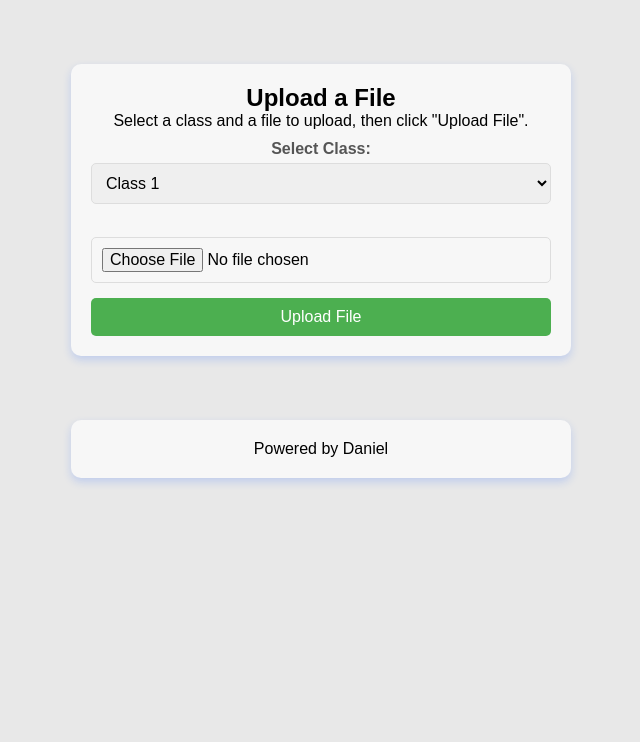
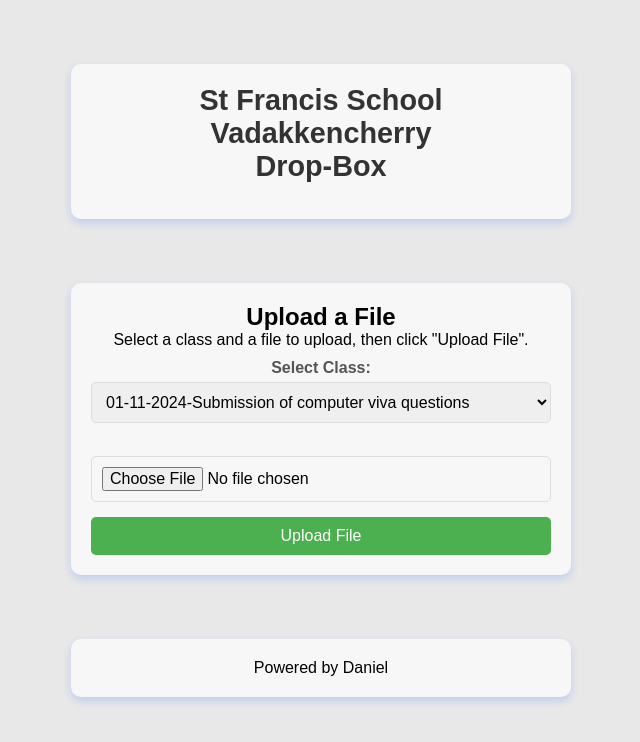
Before and after one commit to deadpool395/Drop-Box, a website: page public/index.html in a window 1280 px wide. Shown: the whole page, without its empty margins (319-959 px from the left). Drawn offline with Linux system fonts and the light colour scheme.

Commit message:
Update index.html

```diff
--- a/public/index.html
+++ b/public/index.html
@@ -9,24 +9,23 @@
 <body>
 
   <div class="container">
+    <h1>St Francis School
+      <br>Vadakkencherry <br>Drop-Box</h1>
+  </div>
+  <div class="container">
     <h2>Upload a File</h2>
 
     <p>Select a class and a file to upload, then click "Upload File".</p>
     <form action="/upload" method="POST" enctype="multipart/form-data">
       <label for="class">Select Class:</label>
       <select name="class" id="class" required>
-        <option value="Class1">Class 1</option>
-        <option value="Class2">Class 2</option>
-        <option value="Class3">Class 3</option>
-        <option value="Class4">Class 4</option>
-        <option value="Class5">Class 5</option>
-        <option value="Class6">Class 6</option>
-        <option value="Class7">Class 7</option>
-        <option value="Class8">Class 8</option>
-        <option value="Class9">Class 9</option>
-        <option value="Class10">Class 10</option>
-        <option value="Class11">Class 11</option>
-        <option value="Class12">Class 12</option>
+        <option value="Submission of computer viva questions">01-11-2024-Submission of computer viva questions</option>
+        <option value="Class2">04-11-2024-Submission of topics for the skill exam -2</option>
+        <option value="Class3">11-11-2024-Submission of question paper - Term - II</option>
+        <option value="Class4">15-11-2024-Submission of GK Current Affairs</option>
+        <option value="Class5">18-11-2024-Submission of dictation words</option>
+        <!-- <option value="Class6">Class 6</option> -->
+
         <!-- Add more classes as needed -->
       </select>
       <br><br>
```
